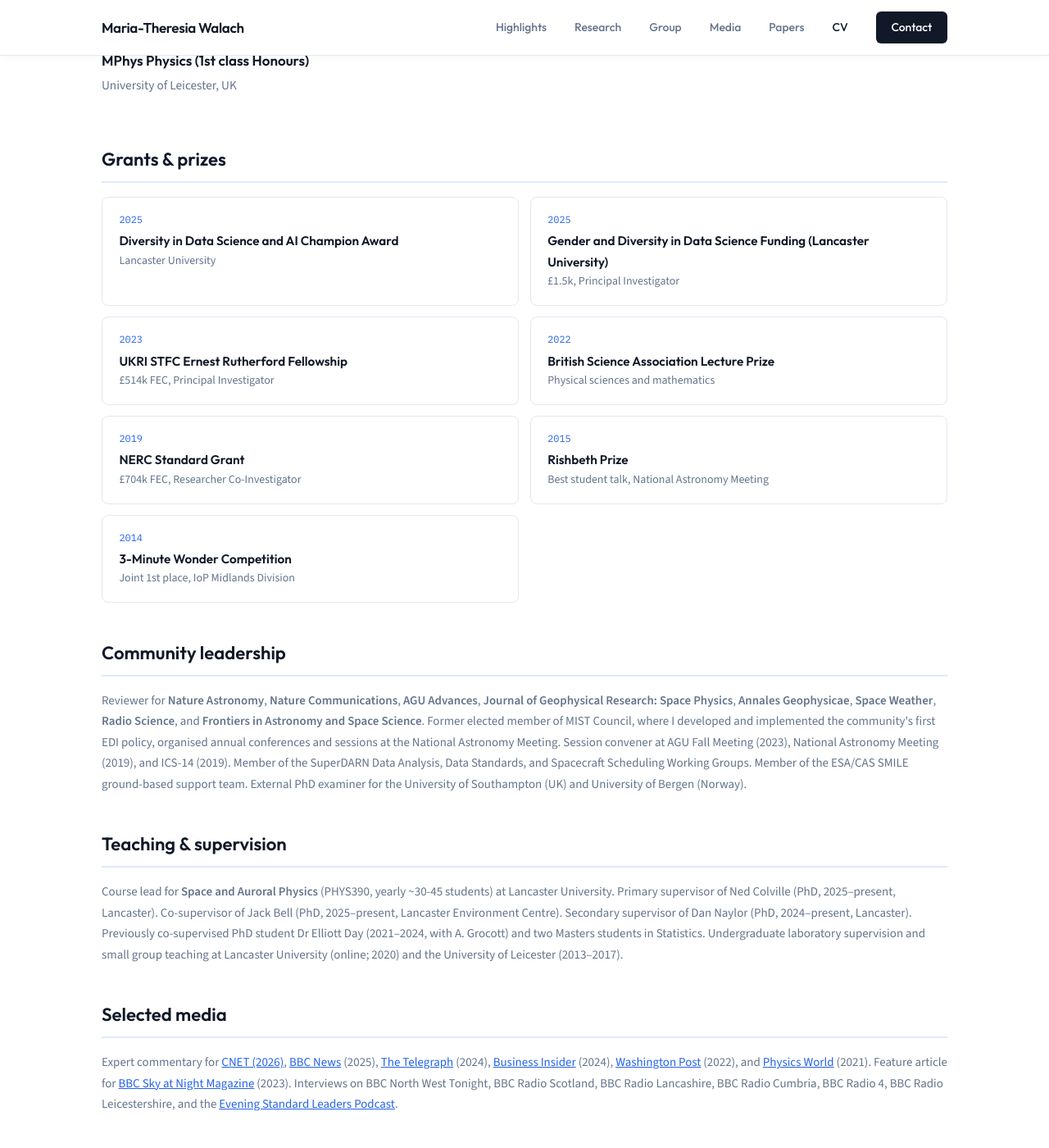
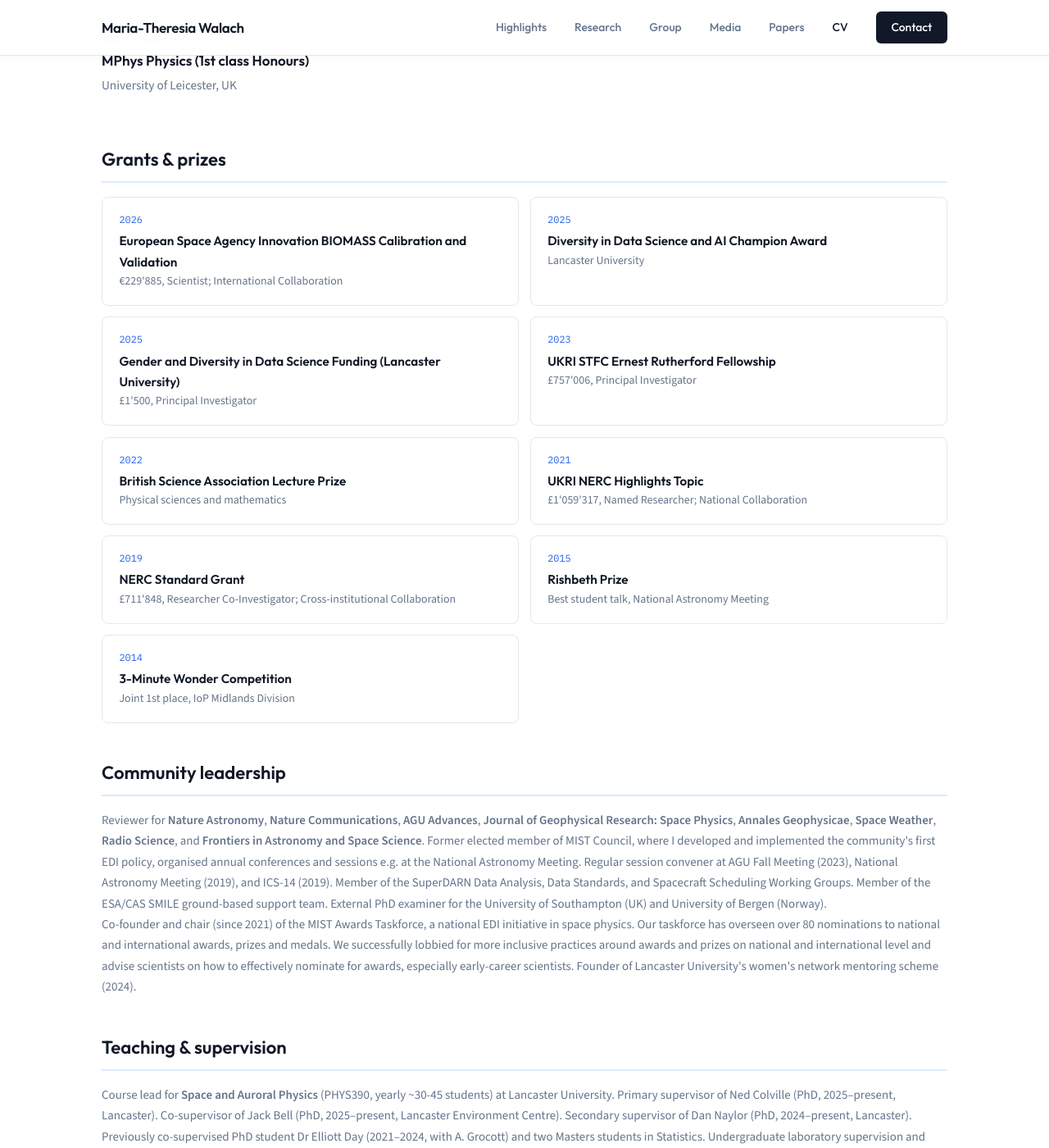
Before and after one commit to mtwalach/mtwalach.github.io, a Jekyll site: the page built from cv.html, in a window 1280 px wide and 1400 px high, scrolled down 860 px. Shown: the whole window at 82% size. Built offline with Jekyll 4.4.1, drawn with Linux system fonts in a browser that asks for light colours; some of the changed text lies outside the part shown.

Commit message:
update and fixes

```diff
--- a/cv.html
+++ b/cv.html
@@ -21,7 +21,7 @@ extra_css: /assets/css/cv.css
     <div class="cv-date">Jan 2024 &ndash; present</div>
     <div class="cv-title">UKRI STFC Ernest Rutherford Fellow / Lecturer</div>
     <div class="cv-place">Lancaster University, UK</div>
-    <div class="cv-detail">Independent research fellow investigating the energy pathways of Earth's magnetosphere. Course lead for Space and Auroral Physics (PHYS390). Co-lead of ISSI International Team 654. Chair of the MIST Awards Taskforce. PhD supervisor and external PhD examiner at the University of Southampton (UK) and University of Bergen (Norway).</div>
+    <div class="cv-detail">Independent research fellow investigating the energy pathways of Earth's magnetosphere. Course lead for Space and Auroral Physics (PHYS390). Co-lead of ISSI International Team 654; Core member of ISSI International Team 644. Chair of the MIST Awards Taskforce. PhD supervisor and external PhD examiner at the University of Southampton (UK) and University of Bergen (Norway).</div>
   </div>
 
   <div class="cv-entry">
@@ -50,6 +50,11 @@ extra_css: /assets/css/cv.css
   <h2>Grants &amp; prizes</h2>
   <div class="prize-grid">
     <div class="prize">
+      <div class="prize-year">2026</div>
+      <div class="prize-name">European Space Agency Innovation BIOMASS Calibration and Validation</div>
+      <div class="prize-detail">&euro;229'885, Scientist; International Collaboration</div>
+    </div>
+    <div class="prize">
       <div class="prize-year">2025</div>
       <div class="prize-name">Diversity in Data Science and AI Champion Award</div>
       <div class="prize-detail">Lancaster University</div>
@@ -57,12 +62,12 @@ extra_css: /assets/css/cv.css
     <div class="prize">
       <div class="prize-year">2025</div>
       <div class="prize-name">Gender and Diversity in Data Science Funding (Lancaster University)</div>
-      <div class="prize-detail">&pound;1.5k, Principal Investigator</div>
+      <div class="prize-detail">&pound;1'500, Principal Investigator</div>
     </div>
     <div class="prize">
       <div class="prize-year">2023</div>
       <div class="prize-name">UKRI STFC Ernest Rutherford Fellowship</div>
-      <div class="prize-detail">&pound;514k FEC, Principal Investigator</div>
+      <div class="prize-detail">&pound;757'006, Principal Investigator</div>
     </div>
     <div class="prize">
       <div class="prize-year">2022</div>
@@ -70,9 +75,14 @@ extra_css: /assets/css/cv.css
       <div class="prize-detail">Physical sciences and mathematics</div>
     </div>
     <div class="prize">
+      <div class="prize-year">2021</div>
+      <div class="prize-name">UKRI NERC Highlights Topic</div>
+      <div class="prize-detail">&pound;1'059'317, Named Researcher; National Collaboration</div>
+    </div>
+    <div class="prize">
       <div class="prize-year">2019</div>
       <div class="prize-name">NERC Standard Grant</div>
-      <div class="prize-detail">&pound;704k FEC, Researcher Co-Investigator</div>
+      <div class="prize-detail">&pound;711'848, Researcher Co-Investigator; Cross-institutional Collaboration</div>
     </div>
     <div class="prize">
       <div class="prize-year">2015</div>
@@ -92,8 +102,10 @@ extra_css: /assets/css/cv.css
   <h2>Community leadership</h2>
   <div class="cv-detail" style="margin-top:0;">
     <p>Reviewer for <strong>Nature Astronomy</strong>, <strong>Nature Communications</strong>, <strong>AGU Advances</strong>, <strong>Journal of Geophysical Research: Space Physics</strong>, <strong>Annales Geophysicae</strong>, <strong>Space Weather</strong>, <strong>Radio Science</strong>, and <strong> Frontiers in Astronomy and Space Science</strong>.
-      Former elected member of MIST Council, where I developed and implemented the community's first EDI policy, organised annual conferences and sessions at the National Astronomy Meeting. Session convener at AGU Fall Meeting (2023), National Astronomy Meeting (2019), and ICS-14 (2019). Member of the SuperDARN Data Analysis, Data Standards, and Spacecraft Scheduling Working Groups. Member of the ESA/CAS SMILE ground-based support team. External PhD examiner for the University of Southampton (UK) and University of Bergen (Norway).</p>
-  </div>
+      Former elected member of MIST Council, where I developed and implemented the community's first EDI policy, organised annual conferences and sessions e.g. at the National Astronomy Meeting. Regular session convener at AGU Fall Meeting (2023), National Astronomy Meeting (2019), and ICS-14 (2019). Member of the SuperDARN Data Analysis, Data Standards, and Spacecraft Scheduling Working Groups. Member of the ESA/CAS SMILE ground-based support team. External PhD examiner for the University of Southampton (UK) and University of Bergen (Norway).</p>
+      Co-founder and chair (since 2021) of the MIST Awards Taskforce, a national EDI initiative in space physics. Our taskforce has overseen over 80 nominations to national and international awards, prizes and medals. We successfully lobbied for more inclusive practices around awards and prizes on national and international level and advise scientists on how to effectively nominate for awards, especially early-career scientists.
+      Founder of Lancaster University's women's network mentoring scheme (2024).
+    </div>
 </div>
 
 <!-- TEACHING -->
--- a/publications.html
+++ b/publications.html
@@ -66,7 +66,7 @@ extra_css: /assets/css/publications.css
 
   <div class="pub-entry">27. <strong>M.-T. Walach</strong>, A. Grocott, E. G. Thomas, and F. Staples (2022). Dusk&ndash;Dawn Asymmetries in SuperDARN Convection Maps. <em>J. Geophys. Res.: Space Physics</em>, 127, e2022JA030906. <a href="https://doi.org/10.1029/2022JA030906" target="_blank">doi: 10.1029/2022JA030906</a>.</div>
 
-  <div class="pub-entry">26. L. Orr, A. Grocott, <strong>M.-T. Walach</strong>, G. Chisham, M. P. Freeman, M. M. Lam, and R. M. Shore (2023). A quantitative comparison of high latitude electric field models during a large geomagnetic storm. <em>Space Weather</em>, 21, e2022SW003301. <a href="https://doi.org/10.1029/2022SW003301" target="_blank">doi: 10.1029/2022SW003301</a>.</div>
+  <div class="pub-entry">26. L. Orr, A. Grocott, <strong>M.-T. Walach</strong>, G. Chisham, M. P. Freeman, M. M. Lam, and R. M. Shore (2022). A quantitative comparison of high latitude electric field models during a large geomagnetic storm. <em>Space Weather</em>, 21, e2022SW003301. <a href="https://doi.org/10.1029/2022SW003301" target="_blank">doi: 10.1029/2022SW003301</a>.</div>
 
   <div class="pub-entry">25. <strong>M.-T. Walach</strong>, O. Agiwal, O. Allanson, M. Owens, I. J. Rae, J. K. Sandhu, and A. Smith (2022). UK Magnetosphere, Ionosphere &amp; Solar-Terrestrial (MIST) Awards Taskforce: A Perspective. <em>Front. Astron. Space Sci.</em>, 9:1011839. <a href="https://doi.org/10.3389/fspas.2022.1011839" target="_blank">doi: 10.3389/fspas.2022.1011839</a>.</div>
 
@@ -92,7 +92,7 @@ extra_css: /assets/css/publications.css
 
   <div class="pub-entry">14. <strong>M.-T. Walach</strong> and A. Grocott (2019). SuperDARN observations during geomagnetic storms, geomagnetically active times and enhanced solar wind driving. <em>J. Geophys. Res.: Space Physics</em>, 124, 5828&ndash;5847. <a href="https://doi.org/10.1029/2019JA026816" target="_blank">doi: 10.1029/2019JA026816</a>.</div>
 
-  <div class="pub-entry">13. D. R. Jackson, T. J. Fuller-Rowell, D. J. Griffin, M. J. Griffith, C. W. Kelly, D. R. Marsh, and <strong>M.-T. Walach</strong> (2019). Future directions for whole atmosphere modeling: Developments in the context of space weather. <em>Space Weather</em>, 17. <a href="https://doi.org/10.1029/2019SW002267" target="_blank">doi: 10.1029/2019SW002267</a>.</div>
+  <div class="pub-entry">13. D. R. Jackson, T. J. Fuller-Rowell, D. J. Griffin, M. J. Griffith, C. W. Kelly, D. R. Marsh, and <strong>M.-T. Walach</strong> (2019). Future directions for whole atmosphere modeling: Developments in the context of space weather. <em>Space Weather</em>, 17, 1342–1350. <a href="https://doi.org/10.1029/2019SW002267" target="_blank">doi: 10.1029/2019SW002267</a>.</div>
 
   <div class="pub-entry">12. J. K. Sandhu, I. J. Rae, M. P. Freeman, M. Gkioulidou, C. Forsyth, G. D. Reeves, K. R. Murphy, and <strong>M.-T. Walach</strong> (2019). Substorm&ndash;Ring Current Coupling: A comparison of isolated and compound substorms. <em>J. Geophys. Res.: Space Physics</em>, 124, 6776&ndash;6791. <a href="https://doi.org/10.1029/2019JA026766" target="_blank">doi: 10.1029/2019JA026766</a>.</div>
 
```
Also changed, not shown: other parts of cv.html (+2 -2 lines), index.html (+5 -5 lines).
